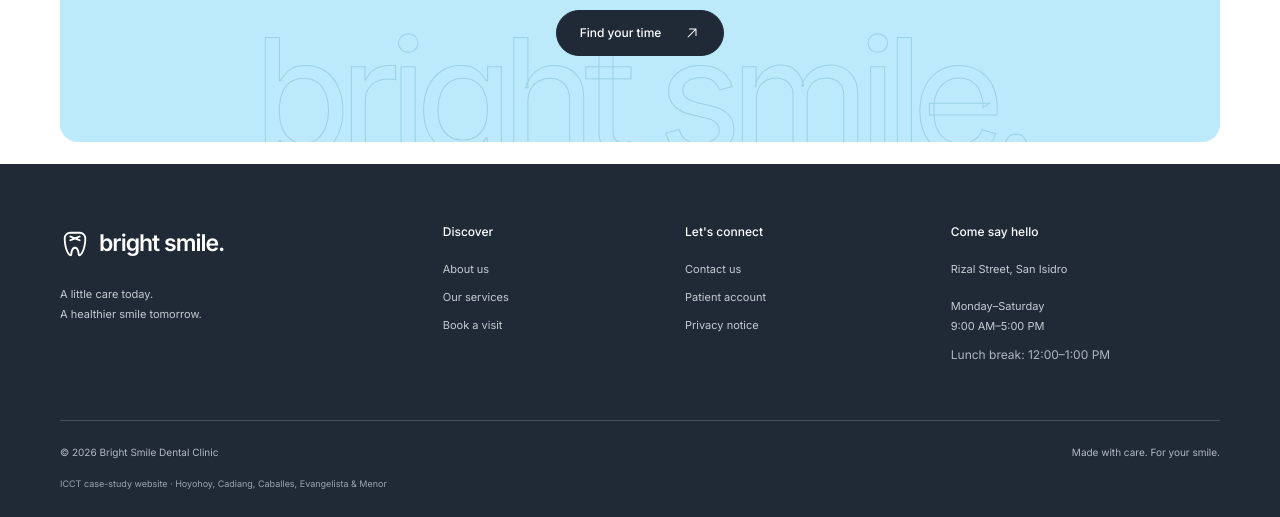
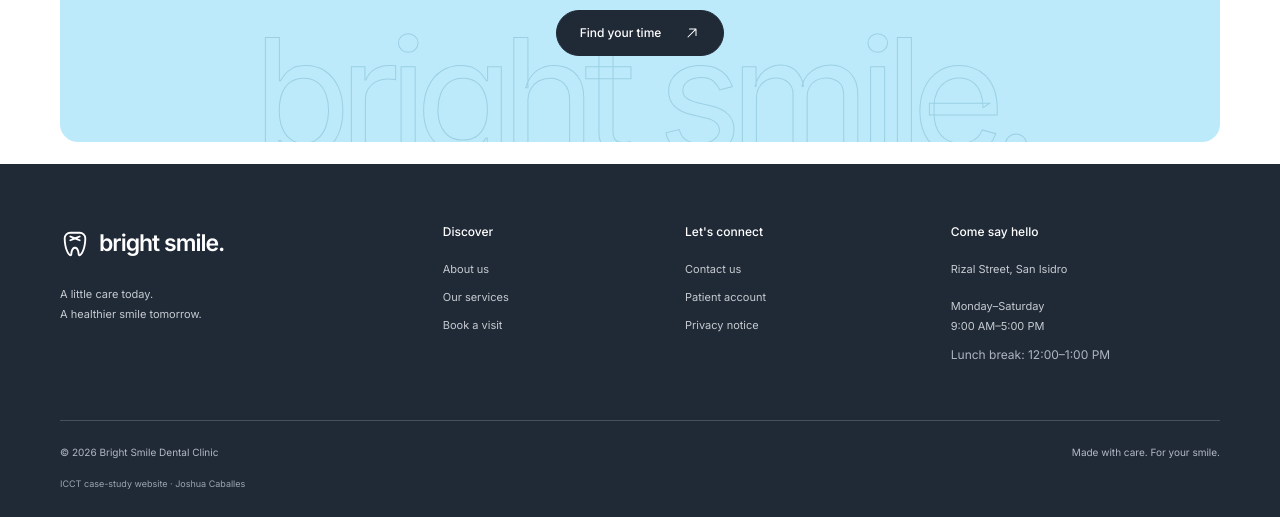
Before and after one commit to joshricaballes2007-create/bright-smile, a FastAPI app: page /about in a window 1280 px wide. Shown: the part 2259-2776 px from the top of the page. Run offline with FastAPI, Linux system fonts and the light colour scheme.

Commit message:
Update footer case-study credit to Joshua Caballes

```diff
--- a/templates/base.html
+++ b/templates/base.html
@@ -43,7 +43,7 @@
         <div><h2>Come say hello</h2><p>{{ clinic.address }}</p><p>Monday–Saturday<br>9:00 AM–5:00 PM</p><span class="small">Lunch break: 12:00–1:00 PM</span></div>
       </div>
       <div class="footer-bottom"><span>© {{ year }} Bright Smile Dental Clinic</span><span>Made with care. For your smile.</span></div>
-      <p class="prototype-credit">ICCT case-study website · Hoyohoy, Cadiang, Caballes, Evangelista &amp; Menor</p>
+      <p class="prototype-credit">ICCT case-study website · Joshua Caballes</p>
     </div>
   </footer>
 </body>
```
